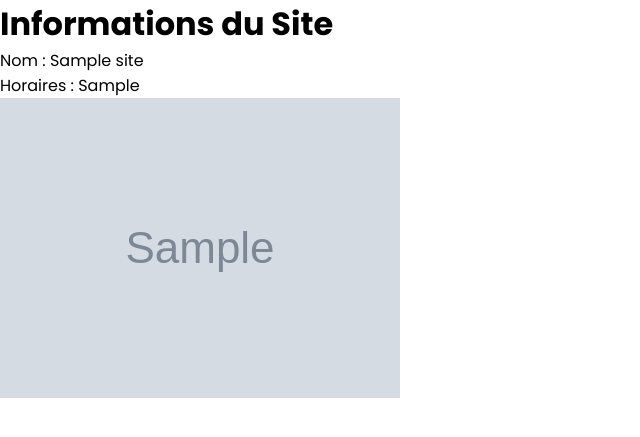
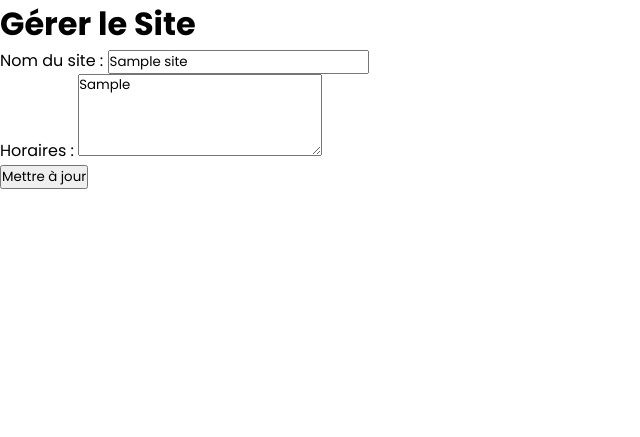
Before and after one commit to R3tr0TV69/sae301, a PHP site: page /gerer_site.php in a window 1280 px wide. Shown: the top 437 px of the page, without its empty margins (0-640 px from the left). Run offline with PHP 8.4, Linux system fonts and the light colour scheme; the visitor is signed in with stand-in values (Sample User, id 1); tables that the repository leaves empty or names only in its code hold one stand-in row (values such as "Sample post"); grey boxes marked "Sample" are stand-in pictures; some web fonts are replaced.

Commit message:
avancement gerer_site et correction css

```diff
--- a/gerer_site.php
+++ b/gerer_site.php
@@ -4,6 +4,18 @@ require_once 'config/verifier_session.php';
 
 $stmt = $pdo->query("SELECT * FROM gestion_site LIMIT 1");
 $site = $stmt->fetch(PDO::FETCH_ASSOC);
+if ($_SERVER['REQUEST_METHOD'] === 'POST') {
+    $nom = $_POST['nom'];
+    $horaires = $_POST['horaires'];
+
+    $stmt = $pdo->prepare("UPDATE gestion_site SET nom = :nom, horaires = :horaires WHERE id = :id");
+    $stmt->execute([
+        'nom' => $nom,
+        'horaires' => $horaires,
+        'id' => $site['id']
+    ]);
+    echo "<script>alert('Informations mises à jour avec succès');</script>";
+}
 ?>
 
 <!DOCTYPE html>
@@ -12,15 +24,19 @@ $site = $stmt->fetch(PDO::FETCH_ASSOC);
     <meta charset="UTF-8">
     <meta name="viewport" content="width=device-width, initial-scale=1.0">
     <title>Gérer le Site</title>
-    <link rel="stylesheet" href="styles/styles-admin.css">
+    <link rel="stylesheet" href="styles/styles.css">
 </head>
 <body>
-    <h1>Informations du Site</h1>
+    <h1>Gérer le Site</h1>
 
-    <p>Nom : <?= htmlspecialchars($site['nom']) ?></p>
-    <p>Horaires : <?= nl2br(htmlspecialchars($site['horaires'])) ?></p>
-    <?php if (!empty($site['logo'])): ?>
-        <img src="<?= htmlspecialchars($site['logo']) ?>">
-    <?php endif; ?>
+    <form method="POST">
+        <label for="nom">Nom du site :</label>
+        <input type="text" name="nom" id="nom" value="<?= htmlspecialchars($site['nom']) ?>" required><br>
+
+        <label for="horaires">Horaires :</label>
+        <textarea name="horaires" id="horaires" rows="4" required><?= htmlspecialchars($site['horaires']) ?></textarea><br>
+
+        <button type="submit">Mettre à jour</button>
+    </form>
 </body>
 </html>
--- a/styles/styles.css
+++ b/styles/styles.css
@@ -19,7 +19,7 @@ header {
     justify-content:space-around;
     align-items: center;
     z-index: 100;
-    pointer-events: none;
+    /* pointer-events: none; */
 }
 
 header ul {
```
